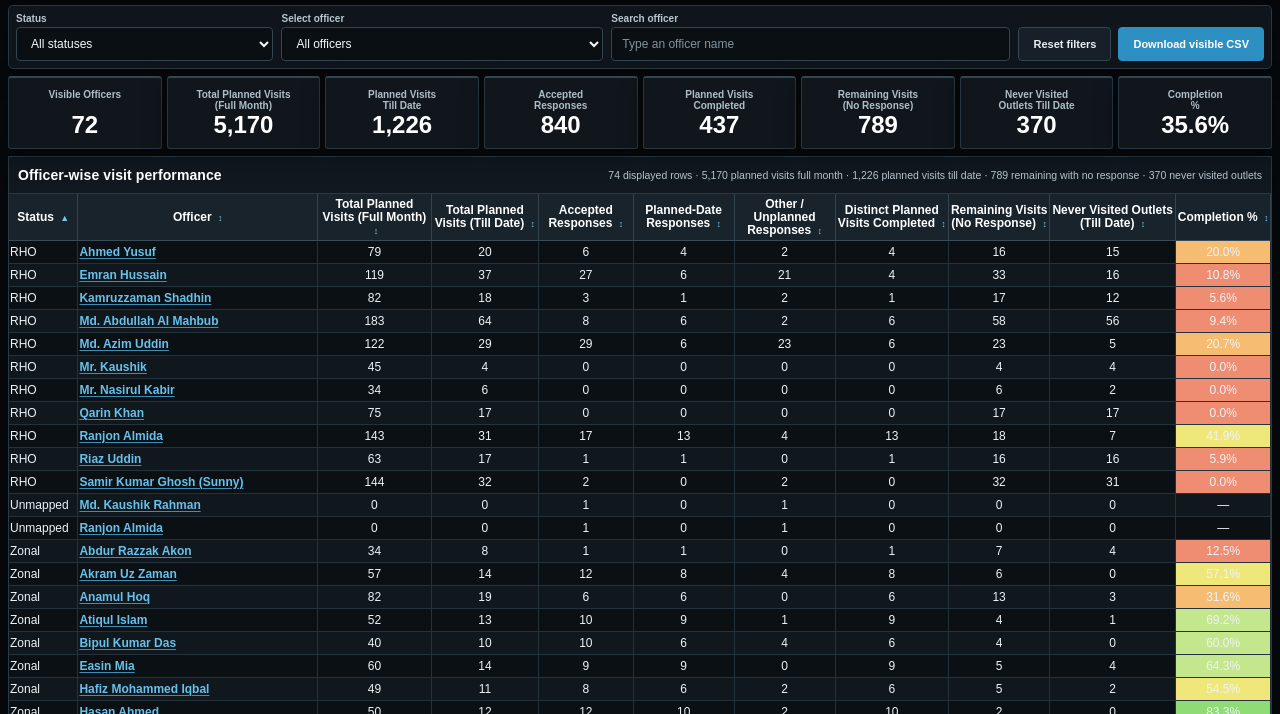
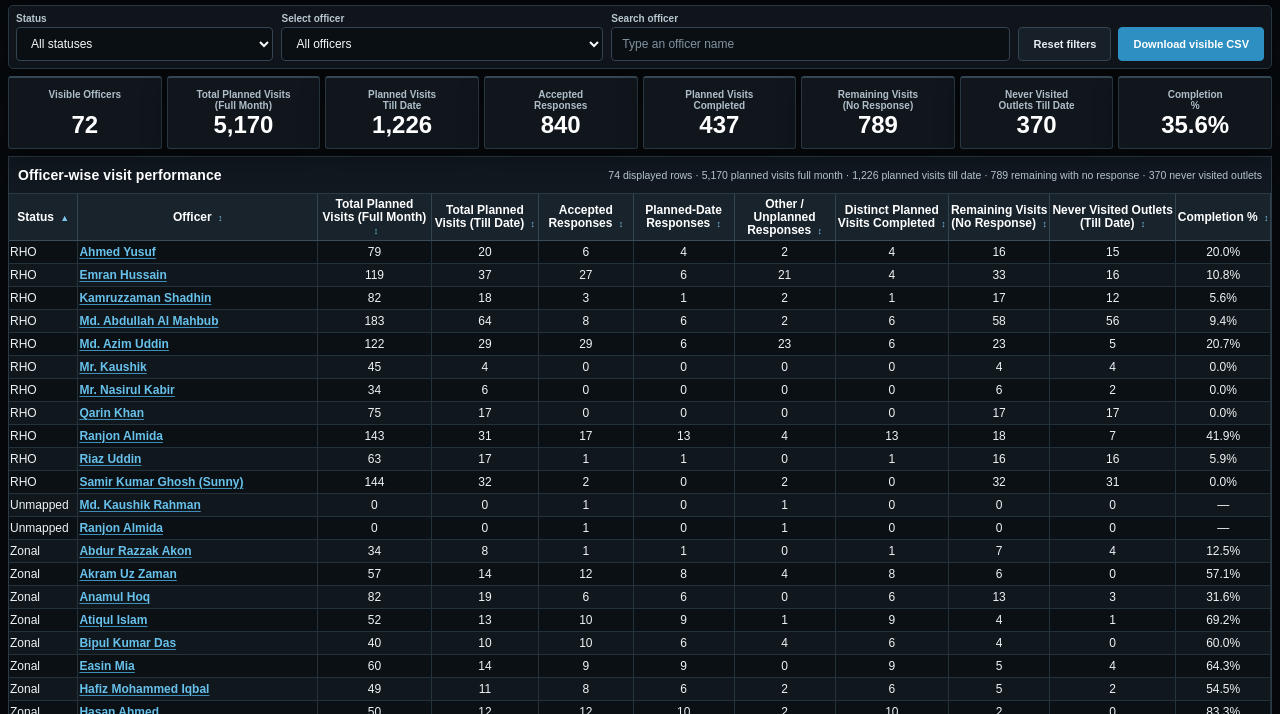
Before and after one commit to aftabshwapno-lab/visit-compliance-dashboard, a plain HTML site: page web/index.html in a window 1280 px wide. Shown: the part 86-800 px from the top of the page. Drawn offline with Linux system fonts and the light colour scheme; files whose address does not match are found by name.

Commit message:
Add files via upload

```diff
--- a/web/app.js
+++ b/web/app.js
@@ -18,15 +18,6 @@ const numberFmt = new Intl.NumberFormat("en-US");
 function fmtDate(iso) { return new Date(`${iso}T00:00:00Z`).toLocaleDateString("en-GB", { day:"2-digit", month:"short", year:"numeric", timeZone:"UTC" }); }
 function esc(v) { return String(v ?? "").replace(/[&<>"']/g, c => ({"&":"&amp;","<":"&lt;",">":"&gt;","\"":"&quot;","'":"&#39;"}[c])); }
 function pct(v) { return v == null || Number.isNaN(Number(v)) ? "—" : `${Number(v).toFixed(1)}%`; }
-function completionStyle(v) {
-  if (v == null) return "";
-  const n = Number(v);
-  if (n >= 80) return "background:#8fdb76;color:#133a18";
-  if (n >= 60) return "background:#c4e68d;color:#294111";
-  if (n >= 40) return "background:#f0e77a;color:#544c09";
-  if (n >= 20) return "background:#f6bd72;color:#5d3510";
-  return "background:#ef8d72;color:#5f1f12";
-}
 function getFiltered() {
   const q = state.search.trim().toLowerCase();
   return state.data.officers.filter(r => {
@@ -112,7 +103,7 @@ function renderTable(rows) {
   $("performance-body").innerHTML = sorted.map(r => `<tr class="${state.officerKey===r.officerKey?"selected-row":""}">${columns.map(([key]) => {
     const val=r[key];
     if (key==="officer") return `<td class="officer-cell"><button type="button" class="officer-link" data-officer-key="${esc(r.officerKey)}" title="Show outlet details for ${esc(r.officer)}">${esc(val)}</button></td>`;
-    if (key==="completionPct") return `<td class="completion-cell" style="${completionStyle(val)}">${pct(val)}</td>`;
+    if (key==="completionPct") return `<td>${pct(val)}</td>`;
     if (typeof val === "number") return `<td>${numberFmt.format(val)}</td>`;
     return `<td>${esc(val)}</td>`;
   }).join("")}</tr>`).join("");
--- a/web/styles.css
+++ b/web/styles.css
@@ -81,7 +81,6 @@ tbody tr:hover { background: #ccebf5; }
 .officer-link:hover, .officer-link:focus-visible { color: #002f49; }
 .officer-link:focus-visible { outline: 2px solid #2b83a6; outline-offset: 2px; border-radius: 2px; }
 #performance-table tbody tr.selected-row td { background: #b9e3ef; }
-.completion-cell { font-weight: 800; }
 .details-section { margin-top: 7px; background: #fff; border: 1px solid var(--border); box-shadow: var(--shadow); }
 .details-message { padding: 9px; font-size: 12px; font-weight: 700; color: #385d6c; }
 .details-title { padding: 8px 10px; font-size: 12px; font-weight: 800; color: #244e61; border-bottom: 1px solid #c1d8e0; }
@@ -347,10 +346,6 @@ tbody tr:hover {
   background: #183346 !important;
   color: #ffffff !important;
 }
-.completion-cell {
-  color: #8bd4f6 !important;
-}
-
 /* Officer links */
 .officer-link {
   color: #67c1eb !important;
@@ -453,7 +448,5 @@ input,
 
 /* v8.1 — Completion % column uses the same color as all other table columns */
 #performance-table .completion-cell,
-#performance-table td.completion-cell {
-  color: #edf3f6 !important;
-  font-weight: inherit !important;
-}
+#performance-table td
+/* v8.2 — Completion % has no conditional formatting; it renders as a normal table cell. */
```
